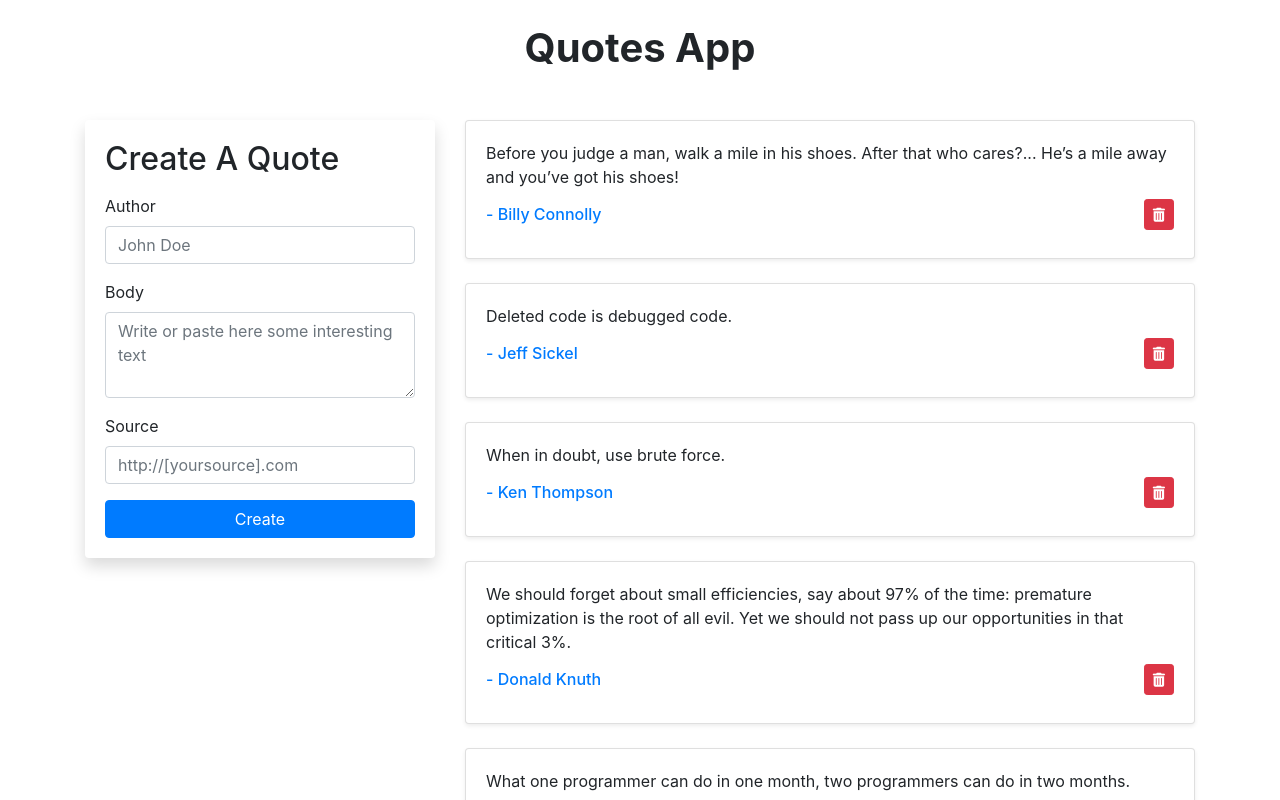
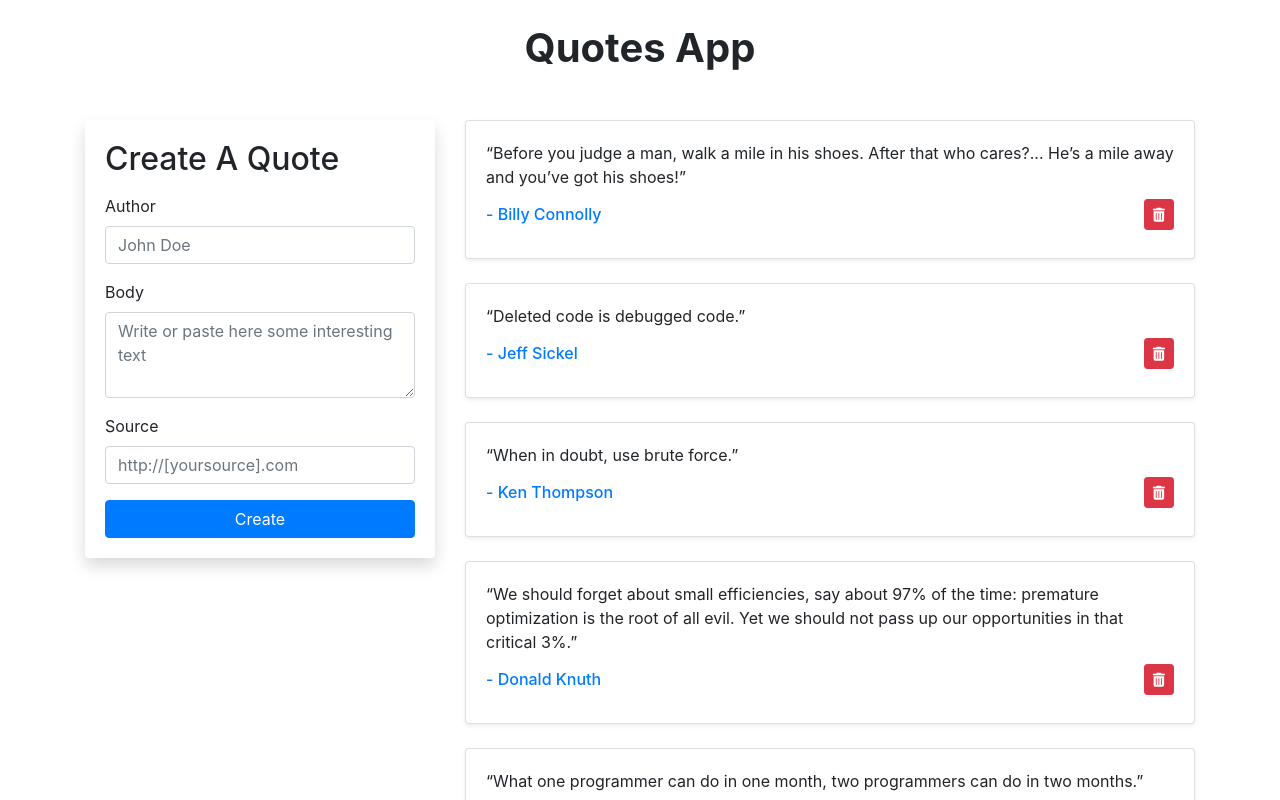
Before and after one commit to njokdan/react-quotes-app, a React (Create React App) app: page / in a window 1280 px wide. Both pictures are taken after a click on the button "List Quotes". Shown: the top 800 px of the page. Built offline with nearby package versions, Linux system fonts and the light colour scheme; data requests are answered from the project's data file.

Commit message:
Add quotation marks for Quote's text

```diff
--- a/src/components/QuoteList/QuoteList.js
+++ b/src/components/QuoteList/QuoteList.js
@@ -55,7 +55,7 @@ const QuoteList = () => {
         quotes.map(quote => (
           <Card className={`${quoteCard}`} key={quote.id}>
             <Card.Body>
-              <Card.Text>{quote.body}</Card.Text>
+              <Card.Text>“{quote.body}”</Card.Text>
               <Card.Subtitle className='d-flex align-items-center justify-content-between mb-2 text-muted'>
                 <Card.Link
                   href={`${quote.source}`}
```
